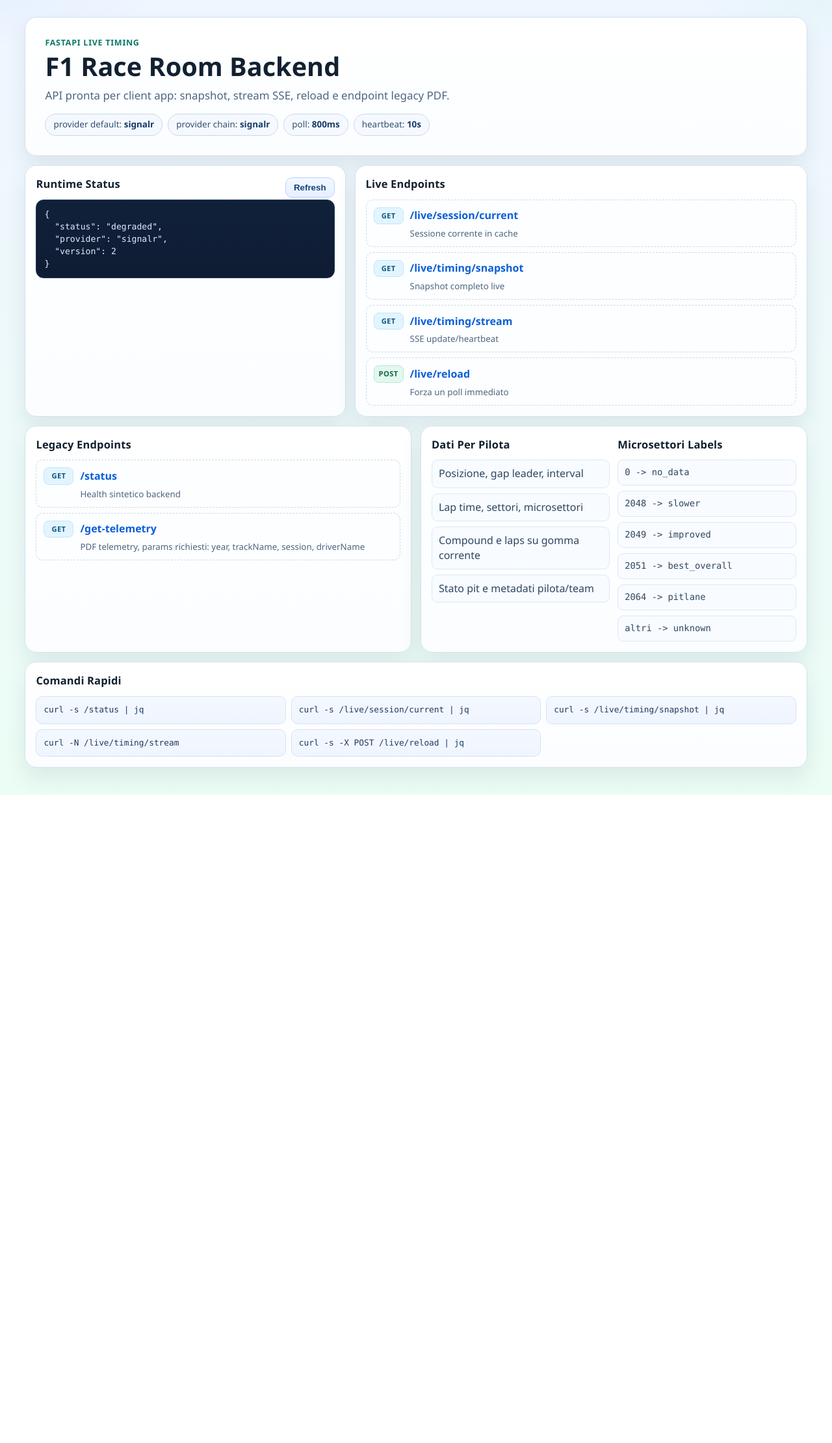
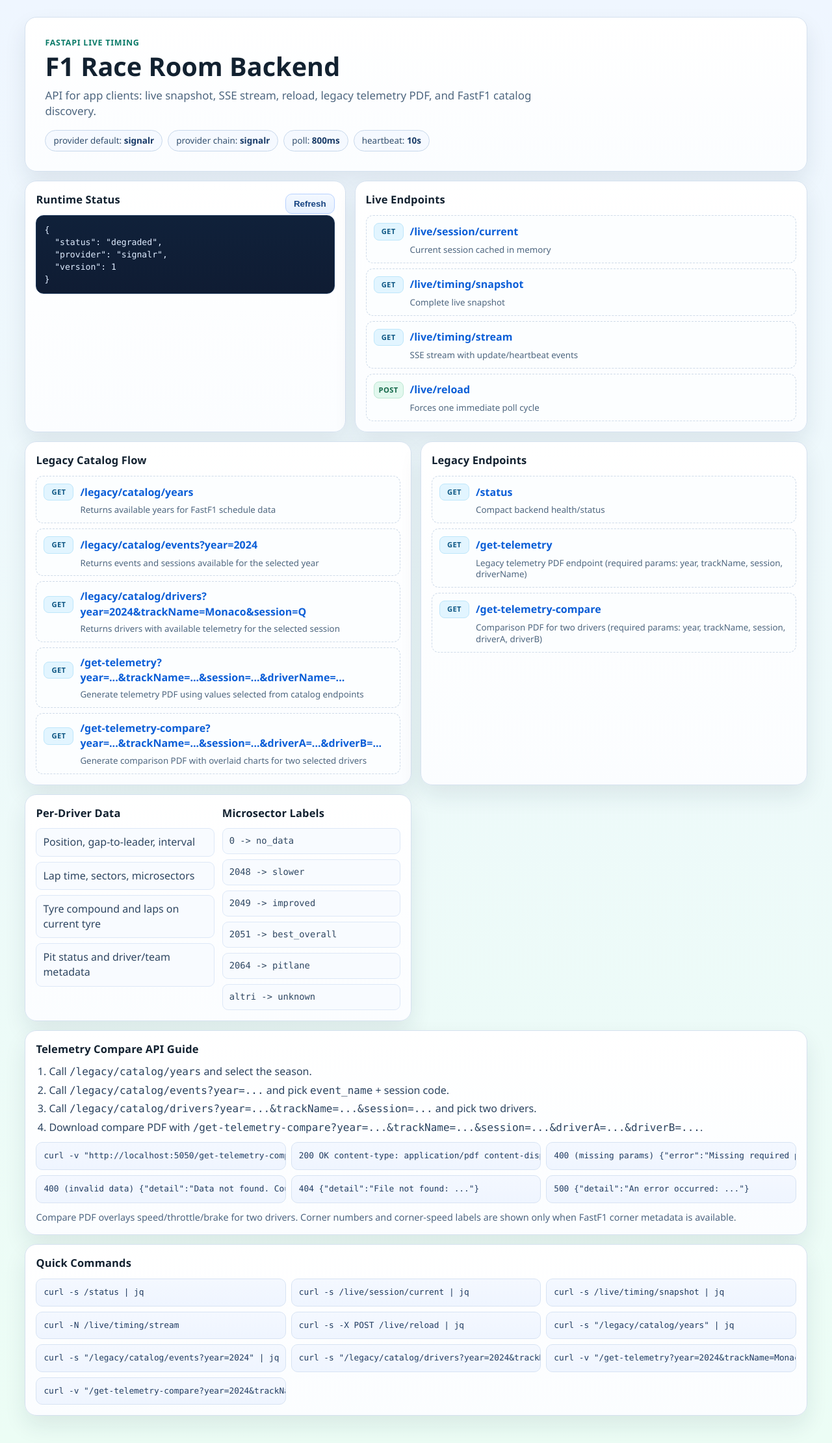
Before and after one commit to Al3x18/f1-race-room-backend, a FastAPI app: page / in a window 1280 px wide. Shown: the whole page at 65% size. Before the commit the page ends 1223 px from the top, so only its background shows below. Run offline with FastAPI, Linux system fonts and the light colour scheme; parts of the project's set-up code (start-up, migrations or seed data) failed here and were passed over.

Commit message:
feat(home): refresh docs layout and live usage examples

```diff
--- a/static/css/style.css
+++ b/static/css/style.css
@@ -173,8 +173,16 @@ h1 {
     grid-column: span 6;
 }
 
+.panel-catalog {
+    grid-column: span 6;
+}
+
 .panel-data {
     grid-column: span 6;
+}
+
+.panel-compare-doc {
+    grid-column: 1 / -1;
 }
 
 .panel-commands {
@@ -314,6 +322,28 @@ a:hover {
     font-size: 0.86rem;
 }
 
+.flow-list {
+    margin: 0 0 12px;
+    padding-left: 20px;
+    color: #2b435f;
+    display: grid;
+    gap: 7px;
+}
+
+.flow-list li {
+    line-height: 1.35;
+}
+
+.compare-grid {
+    grid-template-columns: repeat(2, minmax(0, 1fr));
+}
+
+.panel-note {
+    margin: 12px 0 0;
+    font-size: 0.9rem;
+    color: #4d6580;
+}
+
 code {
     font-family: var(--mono);
 }
@@ -348,14 +378,17 @@ pre code {
     .hero,
     .panel-status,
     .panel-live,
+    .panel-catalog,
     .panel-legacy,
     .panel-data,
+    .panel-compare-doc,
     .panel-commands {
         grid-column: span 2;
     }
 
     .panel-status,
     .panel-live,
+    .panel-catalog,
     .panel-legacy,
     .panel-data {
         grid-column: span 1;
@@ -376,8 +409,10 @@ pre code {
     .hero,
     .panel-status,
     .panel-live,
+    .panel-catalog,
     .panel-legacy,
     .panel-data,
+    .panel-compare-doc,
     .panel-commands {
         grid-column: 1;
     }
--- a/templates/index.html
+++ b/templates/index.html
@@ -1,17 +1,17 @@
 <!DOCTYPE html>
-<html lang="it">
+<html lang="en">
 <head>
     <meta charset="UTF-8">
     <meta name="viewport" content="width=device-width, initial-scale=1.0">
     <title>F1 Race Room Backend</title>
-    <link rel="stylesheet" href="{{ request.url_for('static', path='css/style.css') }}?v=20260217-3">
+    <link rel="stylesheet" href="{{ request.url_for('static', path='css/style.css') }}?v=20260218-6">
 </head>
 <body>
     <main class="layout">
         <section class="hero">
             <p class="eyebrow">FastAPI Live Timing</p>
             <h1>F1 Race Room Backend</h1>
-            <p class="subtitle">API pronta per client app: snapshot, stream SSE, reload e endpoint legacy PDF.</p>
+            <p class="subtitle">API for app clients: live snapshot, SSE stream, reload, legacy telemetry PDF, and FastF1 catalog discovery.</p>
 
             <div class="badges">
                 <span class="badge">provider default: <strong>{{ provider }}</strong></span>
@@ -32,33 +32,45 @@
         <section class="panel panel-live">
             <h2>Live Endpoints</h2>
             <ul class="endpoints">
-                <li><span class="method get">GET</span><a href="/live/session/current" target="_blank" rel="noreferrer">/live/session/current</a><small>Sessione corrente in cache</small></li>
-                <li><span class="method get">GET</span><a href="/live/timing/snapshot" target="_blank" rel="noreferrer">/live/timing/snapshot</a><small>Snapshot completo live</small></li>
-                <li><span class="method get">GET</span><a href="/live/timing/stream" target="_blank" rel="noreferrer">/live/timing/stream</a><small>SSE update/heartbeat</small></li>
-                <li><span class="method post">POST</span><a href="/live/reload" target="_blank" rel="noreferrer">/live/reload</a><small>Forza un poll immediato</small></li>
+                <li><span class="method get">GET</span><a href="/live/session/current" target="_blank" rel="noreferrer">/live/session/current</a><small>Current session cached in memory</small></li>
+                <li><span class="method get">GET</span><a href="/live/timing/snapshot" target="_blank" rel="noreferrer">/live/timing/snapshot</a><small>Complete live snapshot</small></li>
+                <li><span class="method get">GET</span><a href="/live/timing/stream" target="_blank" rel="noreferrer">/live/timing/stream</a><small>SSE stream with update/heartbeat events</small></li>
+                <li><span class="method post">POST</span><a href="/live/reload" target="_blank" rel="noreferrer">/live/reload</a><small>Forces one immediate poll cycle</small></li>
+            </ul>
+        </section>
+
+        <section class="panel panel-catalog">
+            <h2>Legacy Catalog Flow</h2>
+            <ul class="endpoints">
+                <li><span class="method get">GET</span><a href="/legacy/catalog/years" target="_blank" rel="noreferrer">/legacy/catalog/years</a><small>Returns available years for FastF1 schedule data</small></li>
+                <li><span class="method get">GET</span><a href="/legacy/catalog/events?year=2024" target="_blank" rel="noreferrer">/legacy/catalog/events?year=2024</a><small>Returns events and sessions available for the selected year</small></li>
+                <li><span class="method get">GET</span><a href="/legacy/catalog/drivers?year=2024&trackName=Monaco&session=Q" target="_blank" rel="noreferrer">/legacy/catalog/drivers?year=2024&amp;trackName=Monaco&amp;session=Q</a><small>Returns drivers with available telemetry for the selected session</small></li>
+                <li><span class="method get">GET</span><a href="/get-telemetry?year=2024&trackName=Monaco&session=Q&driverName=VER" target="_blank" rel="noreferrer">/get-telemetry?year=...&amp;trackName=...&amp;session=...&amp;driverName=...</a><small>Generate telemetry PDF using values selected from catalog endpoints</small></li>
+                <li><span class="method get">GET</span><a href="/get-telemetry-compare?year=2024&trackName=Monaco&session=Q&driverA=VER&driverB=LEC" target="_blank" rel="noreferrer">/get-telemetry-compare?year=...&amp;trackName=...&amp;session=...&amp;driverA=...&amp;driverB=...</a><small>Generate comparison PDF with overlaid charts for two selected drivers</small></li>
             </ul>
         </section>
 
         <section class="panel panel-legacy">
             <h2>Legacy Endpoints</h2>
             <ul class="endpoints">
-                <li><span class="method get">GET</span><a href="/status" target="_blank" rel="noreferrer">/status</a><small>Health sintetico backend</small></li>
-                <li><span class="method get">GET</span><a href="/get-telemetry?year=2024&trackName=Monaco&session=Q&driverName=VER" target="_blank" rel="noreferrer">/get-telemetry</a><small>PDF telemetry, params richiesti: year, trackName, session, driverName</small></li>
+                <li><span class="method get">GET</span><a href="/status" target="_blank" rel="noreferrer">/status</a><small>Compact backend health/status</small></li>
+                <li><span class="method get">GET</span><a href="/get-telemetry?year=2024&trackName=Monaco&session=Q&driverName=VER" target="_blank" rel="noreferrer">/get-telemetry</a><small>Legacy telemetry PDF endpoint (required params: year, trackName, session, driverName)</small></li>
+                <li><span class="method get">GET</span><a href="/get-telemetry-compare?year=2024&trackName=Monaco&session=Q&driverA=VER&driverB=LEC" target="_blank" rel="noreferrer">/get-telemetry-compare</a><small>Comparison PDF for two drivers (required params: year, trackName, session, driverA, driverB)</small></li>
             </ul>
         </section>
 
         <section class="panel panel-data two-cols">
             <div>
-                <h2>Dati Per Pilota</h2>
+                <h2>Per-Driver Data</h2>
                 <ul class="data-list">
-                    <li>Posizione, gap leader, interval</li>
-                    <li>Lap time, settori, microsettori</li>
-                    <li>Compound e laps su gomma corrente</li>
-                    <li>Stato pit e metadati pilota/team</li>
+                    <li>Position, gap-to-leader, interval</li>
+                    <li>Lap time, sectors, microsectors</li>
+                    <li>Tyre compound and laps on current tyre</li>
+                    <li>Pit status and driver/team metadata</li>
                 </ul>
             </div>
             <div>
-                <h2>Microsettori Labels</h2>
+                <h2>Microsector Labels</h2>
                 <ul class="data-list mono">
                     <li><code>0</code> -> <code>no_data</code></li>
                     <li><code>2048</code> -> <code>slower</code></li>
@@ -70,14 +82,44 @@
             </div>
         </section>
 
+        <section class="panel panel-compare-doc">
+            <h2>Telemetry Compare API Guide</h2>
+            <ol class="flow-list">
+                <li>Call <code>/legacy/catalog/years</code> and select the season.</li>
+                <li>Call <code>/legacy/catalog/events?year=...</code> and pick <code>event_name</code> + session code.</li>
+                <li>Call <code>/legacy/catalog/drivers?year=...&amp;trackName=...&amp;session=...</code> and pick two drivers.</li>
+                <li>Download compare PDF with <code>/get-telemetry-compare?year=...&amp;trackName=...&amp;session=...&amp;driverA=...&amp;driverB=...</code>.</li>
+            </ol>
+            <div class="cmd-grid compare-grid">
+                <pre><code>curl -v "http://localhost:5050/get-telemetry-compare?year=2024&trackName=Monaco&session=Q&driverA=VER&driverB=LEC" -o compare.pdf</code></pre>
+                <pre><code>200 OK
+content-type: application/pdf
+content-disposition: attachment; filename="VER_LEC_Q_Monaco_2024_comparison.pdf"</code></pre>
+                <pre><code>400 (missing params)
+{"error":"Missing required parameters: year, trackName, session, driverA, driverB"}</code></pre>
+                <pre><code>400 (invalid data)
+{"detail":"Data not found. Could not process comparison telemetry data. Please check the provided parameters."}</code></pre>
+                <pre><code>404
+{"detail":"File not found: ..."}</code></pre>
+                <pre><code>500
+{"detail":"An error occurred: ..."}</code></pre>
+            </div>
+            <p class="panel-note">Compare PDF overlays speed/throttle/brake for two drivers. Corner numbers and corner-speed labels are shown only when FastF1 corner metadata is available.</p>
+        </section>
+
         <section class="panel panel-commands">
-            <h2>Comandi Rapidi</h2>
+            <h2>Quick Commands</h2>
             <div class="cmd-grid">
                 <pre><code>curl -s /status | jq</code></pre>
                 <pre><code>curl -s /live/session/current | jq</code></pre>
                 <pre><code>curl -s /live/timing/snapshot | jq</code></pre>
                 <pre><code>curl -N /live/timing/stream</code></pre>
                 <pre><code>curl -s -X POST /live/reload | jq</code></pre>
+                <pre><code>curl -s "/legacy/catalog/years" | jq</code></pre>
+                <pre><code>curl -s "/legacy/catalog/events?year=2024" | jq</code></pre>
+                <pre><code>curl -s "/legacy/catalog/drivers?year=2024&trackName=Monaco&session=Q" | jq</code></pre>
+                <pre><code>curl -v "/get-telemetry?year=2024&trackName=Monaco&session=Q&driverName=VER" -o telemetry.pdf</code></pre>
+                <pre><code>curl -v "/get-telemetry-compare?year=2024&trackName=Monaco&session=Q&driverA=VER&driverB=LEC" -o compare.pdf</code></pre>
             </div>
         </section>
     </main>
```
